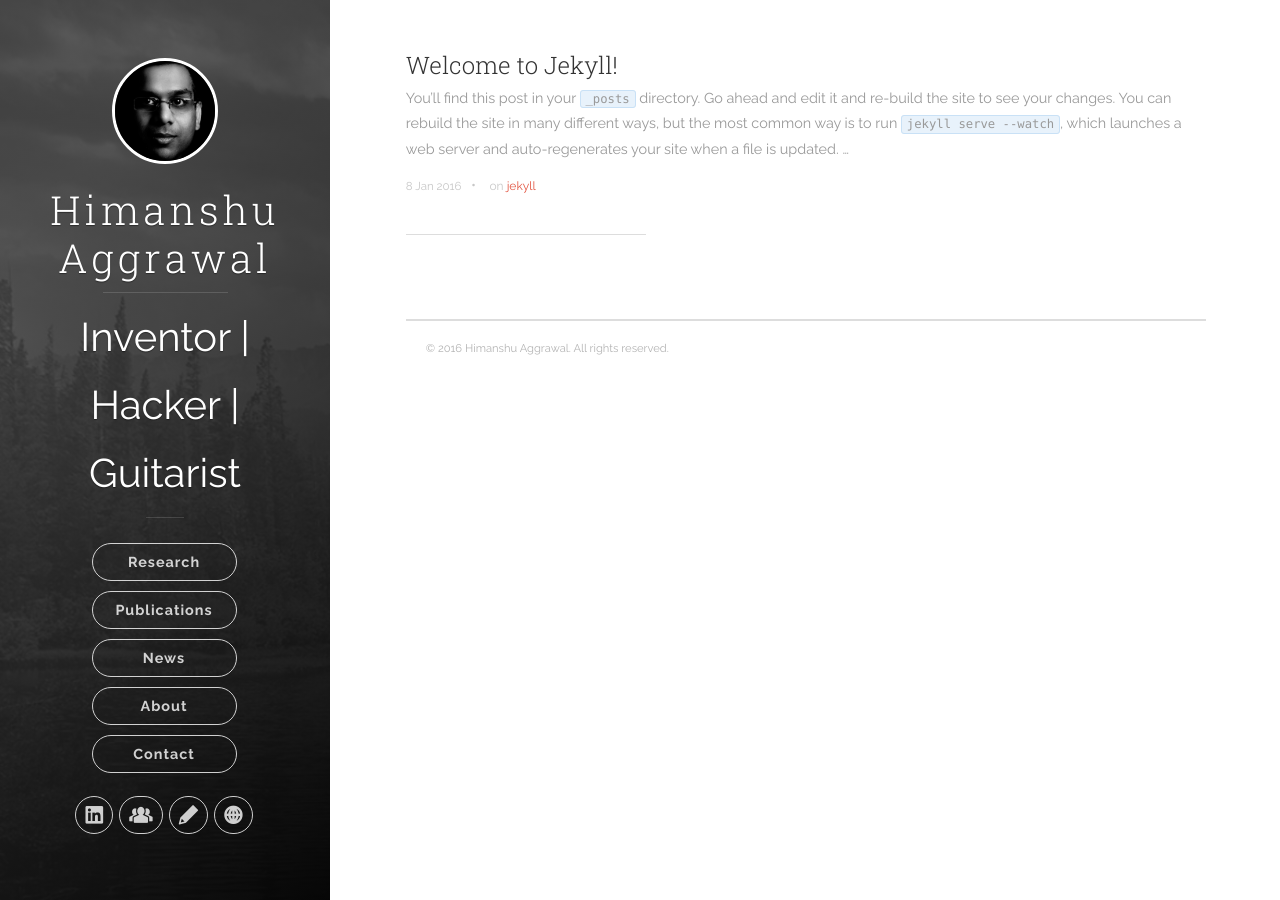
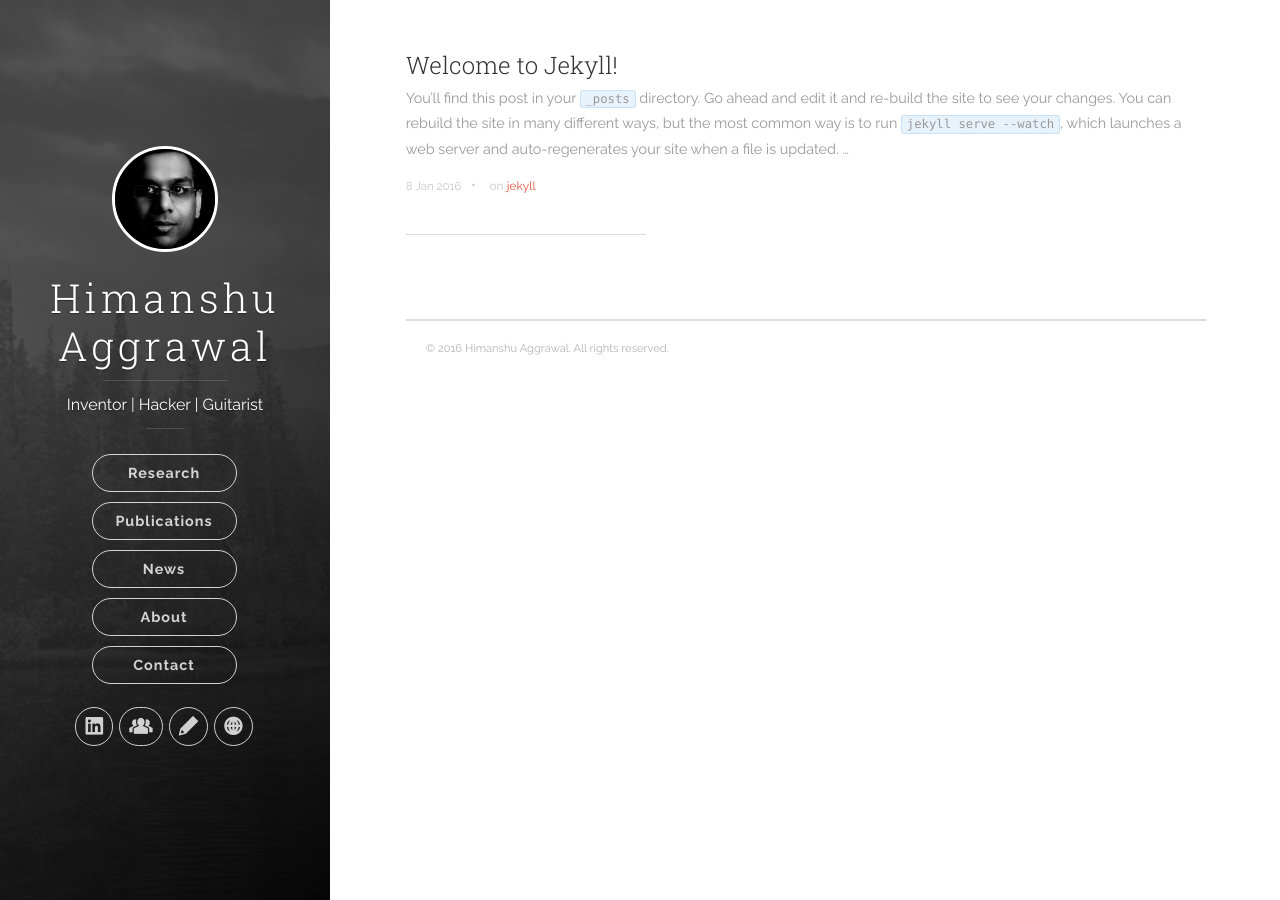
Before and after one commit to ahimanshu13/ahimanshu13.github.io, a Jekyll site: the page built from index.html, in a window 1280 px wide. Built offline with Jekyll 4.4.1, drawn with Linux system fonts in a browser that asks for light colours; nearby versions of some CDN libraries; the list of posts is cut into pages by our own code.

Commit message:
Changing Font size of .panel-cover__description -- front page

```diff
--- a/css/uno.css
+++ b/css/uno.css
@@ -1236,7 +1236,7 @@ hr {
 	margin-bottom: .2em; }
 
 .panel-cover__description {
-  	font-size: 2.5em;
+  	/*font-size: 2.5em;*/
 	margin: 0 20px; }
 
 .panel-cover--collapsed .panel-cover__description {
```
